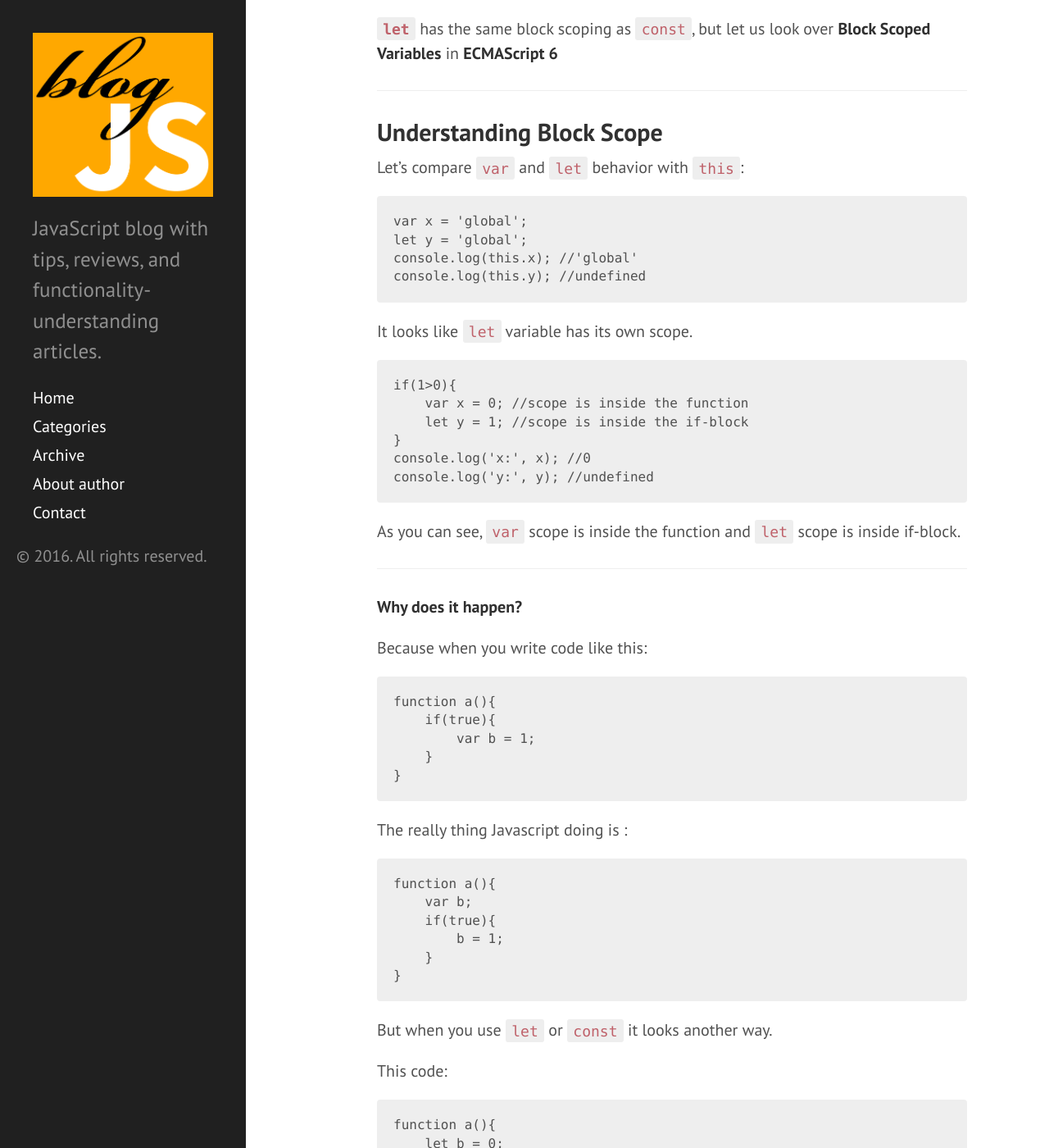
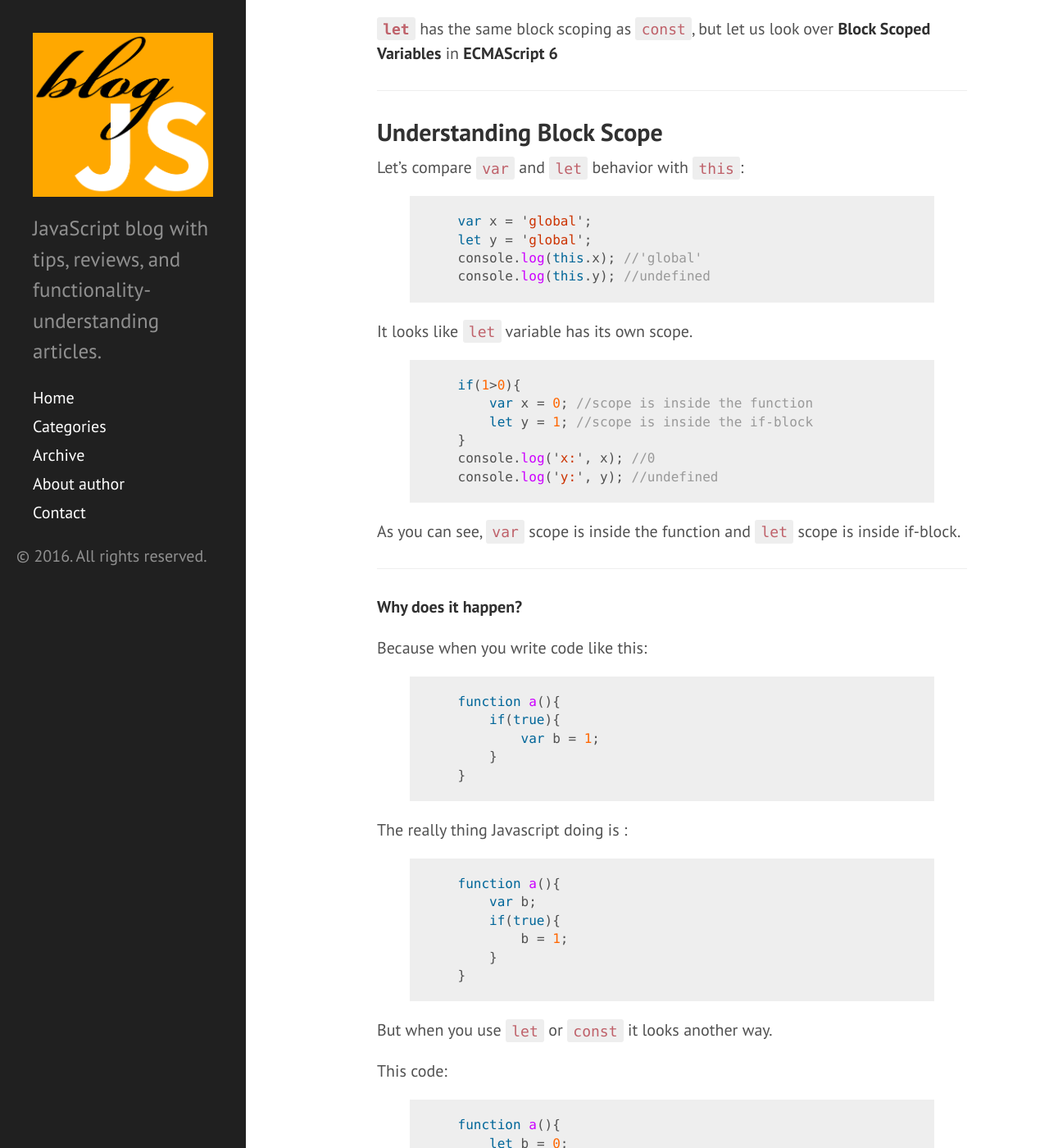
Before and after one commit to blogjs/blogjs.github.io, a Jekyll site: the page built from _posts/2016-06-09-es6-let-block-scoped-variables.markdown, in a window 1280 px wide and 1400 px high, scrolled down 555 px. Shown: the whole window at 82% size. Built offline with Jekyll 4.4.1, drawn with Linux system fonts in a browser that asks for light colours; comment, search, counter and statistics services are not loaded; some of the changed text lies outside the part shown.

Commit message:
improving code highlighting

```diff
--- a/_posts/2016-06-09-es6-let-block-scoped-variables.markdown
+++ b/_posts/2016-06-09-es6-let-block-scoped-variables.markdown
@@ -26,22 +26,22 @@ ___
 ## Understanding Block Scope
 
 Let's compare `var` and `let` behavior with `this`:
-
+{% highlight javascript %}
     var x = 'global';
     let y = 'global';
     console.log(this.x); //'global'
     console.log(this.y); //undefined
-
+{% endhighlight %}
 It looks like `let` variable has its own scope.
 
-
+{% highlight javascript %}
     if(1>0){
         var x = 0; //scope is inside the function
         let y = 1; //scope is inside the if-block
     }
     console.log('x:', x); //0
     console.log('y:', y); //undefined
-
+{% endhighlight %}
 As you can see, `var` scope is inside the function and `let` scope is inside if-block.
 
 ___
@@ -49,42 +49,42 @@ ___
 **Why does it happen?**
 
  Because when you write code like this:
-
+{% highlight javascript %}
     function a(){
         if(true){
             var b = 1;
         }
     }
-
+{% endhighlight %}
  The really thing Javascript doing is :
-
+{% highlight javascript %}
     function a(){
         var b;
         if(true){
             b = 1;
         }
     }
-
+{% endhighlight %}
  But when you use `let` or `const` it looks another way.
 
  This code:
-
+{% highlight javascript %}
     function a(){
         let b = 0;
         if(true){
             let b = 1;
         }
      }
-
+{% endhighlight %}
  Becomes this:
-
+{% highlight javascript %}
     function a(){
         var b = 1;
         if(true){
             var b$0 = 1;
         }
      }
-
+{% endhighlight %}
  ___
 
 ## `for` loop
@@ -94,7 +94,7 @@ ___
  For example, if you had a **variable** with the **same name** it will be **rewritten** by a variable from inside a `for` loop.
 
 **ECMAScript 5 example**:
-
+{% highlight javascript %}
      var i = 5;
      //...
      for(var i=0; i<10; i++){
@@ -102,11 +102,11 @@ ___
      };
      console.log(i);
      // 10
-
+{% endhighlight %}
 In ES6 this problem solves with `let` variable, because it is **block-scoped**, so our new `let` variable will be scoped to `for` block.
 
  **ECMAScript 6 example**:
-
+{% highlight javascript %}
       let i = 5;
       //...
       for(let i=0; i<10; i++){
@@ -114,7 +114,7 @@ In ES6 this problem solves with `let` variable, because it is **block-scoped**,
       };
       console.log(i);
       // 5
-
+{% endhighlight %}
  ___
 
 ## `let` and `const` best practices
```
Also changed, not shown: _posts/2016-05-29-ecmascript-6.markdown (+6 -6 lines), _posts/2016-06-06-es6-constants.markdown (+16 -16 lines), _posts/2016-06-12-es6-block-scoped-functions.markdown (+4 -4 lines), _posts/2016-06-16-creating-angular-directive.markdown (+12 -9 lines).
